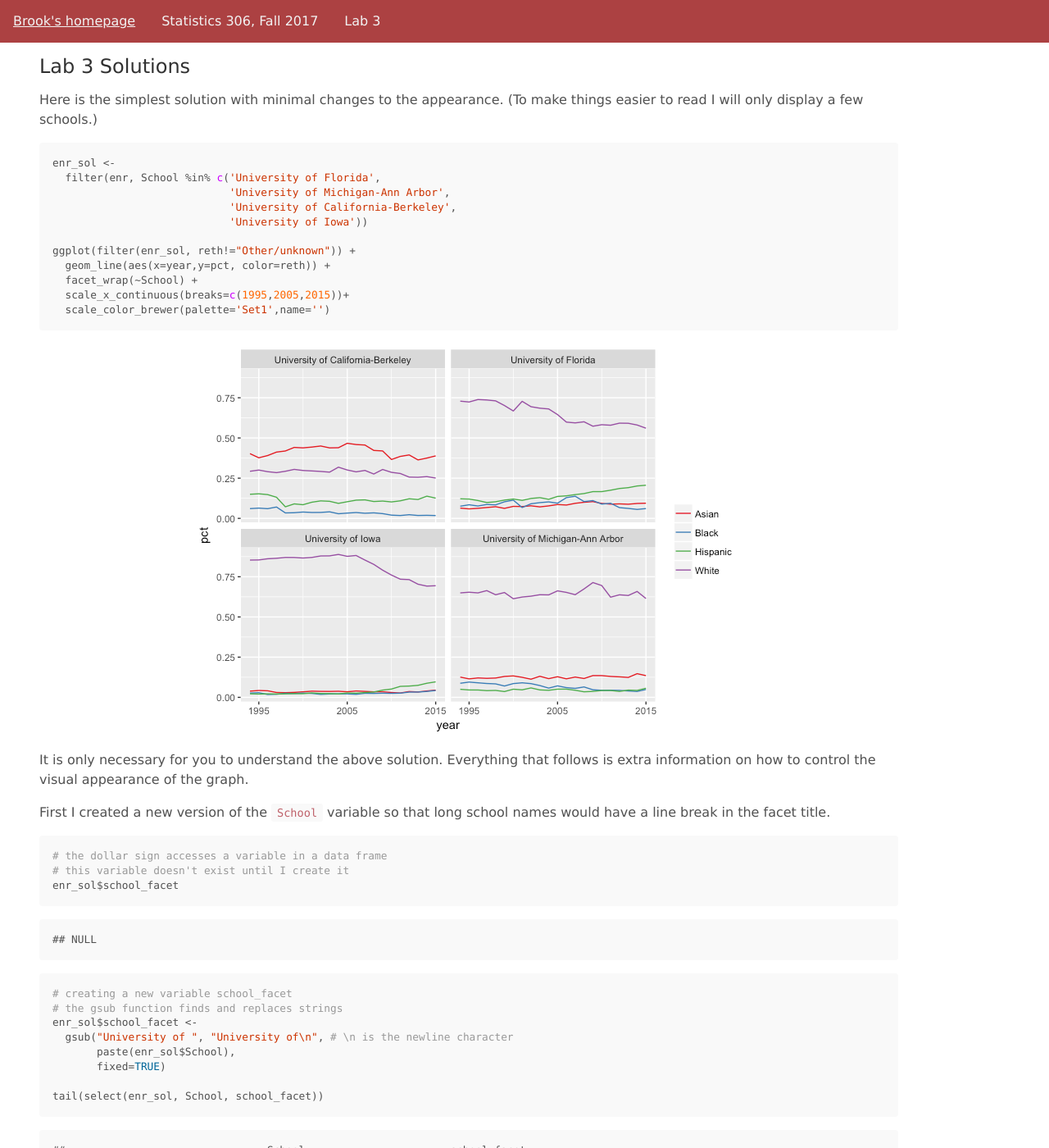
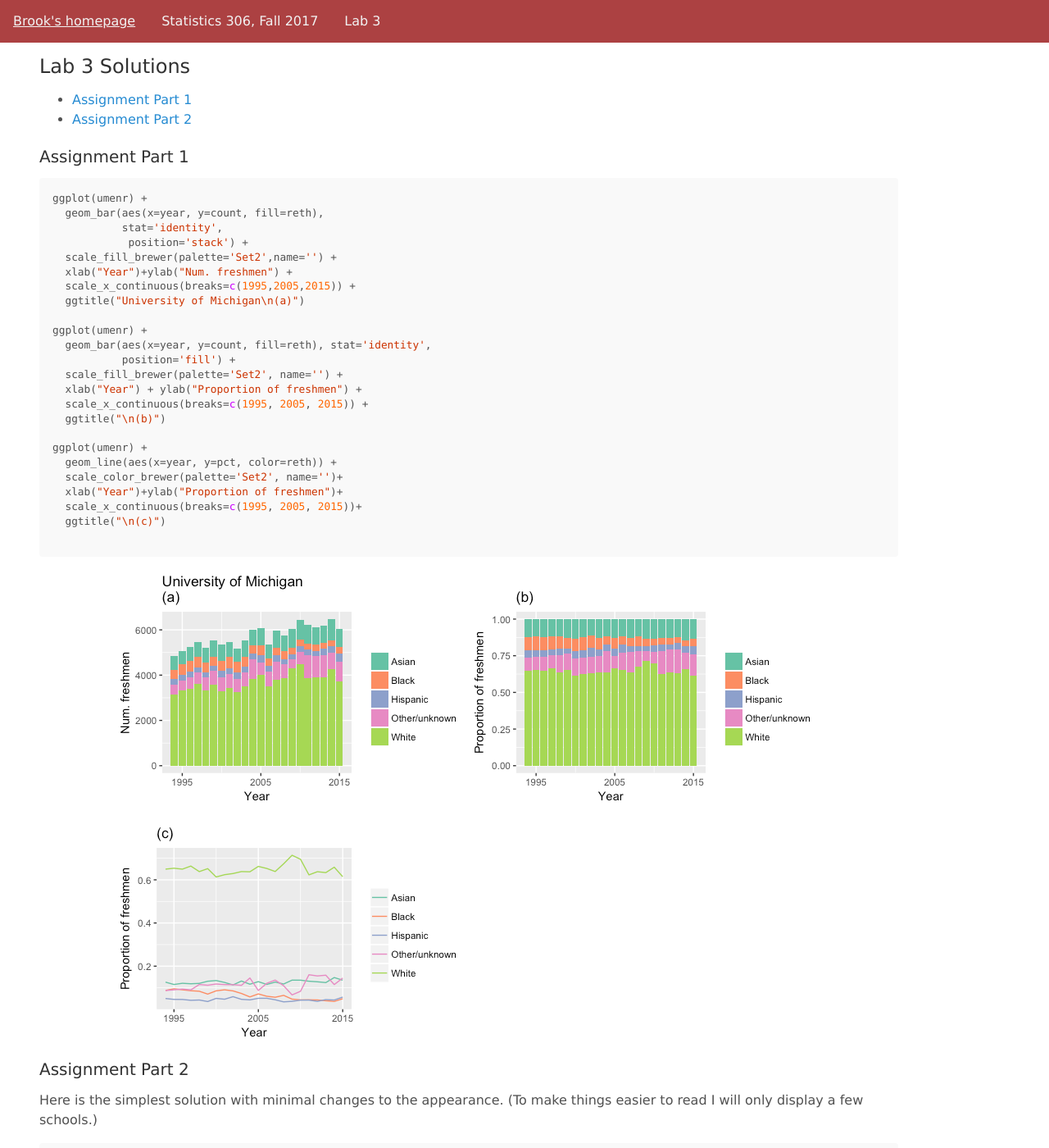
Before and after one commit to brookluers/brookluers.github.io, a Jekyll site: the page built from teaching/stats306f17/lab3/lab3sol.md, in a window 1280 px wide and 1400 px high. Shown: the whole window at 82% size. Built offline with Jekyll 4.4.1, drawn with Linux system fonts in a browser that asks for light colours.

Commit message:
lab 3 solution first part

````diff
--- a/teaching/stats306f17/lab3/lab3sol.md
+++ b/teaching/stats306f17/lab3/lab3sol.md
@@ -8,6 +8,41 @@ parenturl: /teaching/stats306f17/lab3
 ---
 
 # Lab 3 Solutions
+-   [Assignment Part 1](#assignment-part-1)
+-   [Assignment Part 2](#assignment-part-2)
+
+## Assignment Part 1
+
+``` r
+ggplot(umenr) +
+  geom_bar(aes(x=year, y=count, fill=reth),
+           stat='identity',
+            position='stack') +
+  scale_fill_brewer(palette='Set2',name='') +
+  xlab("Year")+ylab("Num. freshmen") +
+  scale_x_continuous(breaks=c(1995,2005,2015)) +
+  ggtitle("University of Michigan\n(a)")
+
+ggplot(umenr) +
+  geom_bar(aes(x=year, y=count, fill=reth), stat='identity',
+           position='fill') +
+  scale_fill_brewer(palette='Set2', name='') +
+  xlab("Year") + ylab("Proportion of freshmen") +
+  scale_x_continuous(breaks=c(1995, 2005, 2015)) +
+  ggtitle("\n(b)")
+
+ggplot(umenr) +
+  geom_line(aes(x=year, y=pct, color=reth)) +
+  scale_color_brewer(palette='Set2', name='')+
+  xlab("Year")+ylab("Proportion of freshmen")+
+  scale_x_continuous(breaks=c(1995, 2005, 2015))+
+  ggtitle("\n(c)")
+
+```
+
+<img src="../lab3barplots.png" align="center">
+
+## Assignment Part 2
 
 Here is the simplest solution with minimal changes to the appearance. (To make things easier to read I will only display a few schools.)
 
````
Also changed, not shown: teaching/stats306f17/lab4/wash-wayne-1.png (added).
